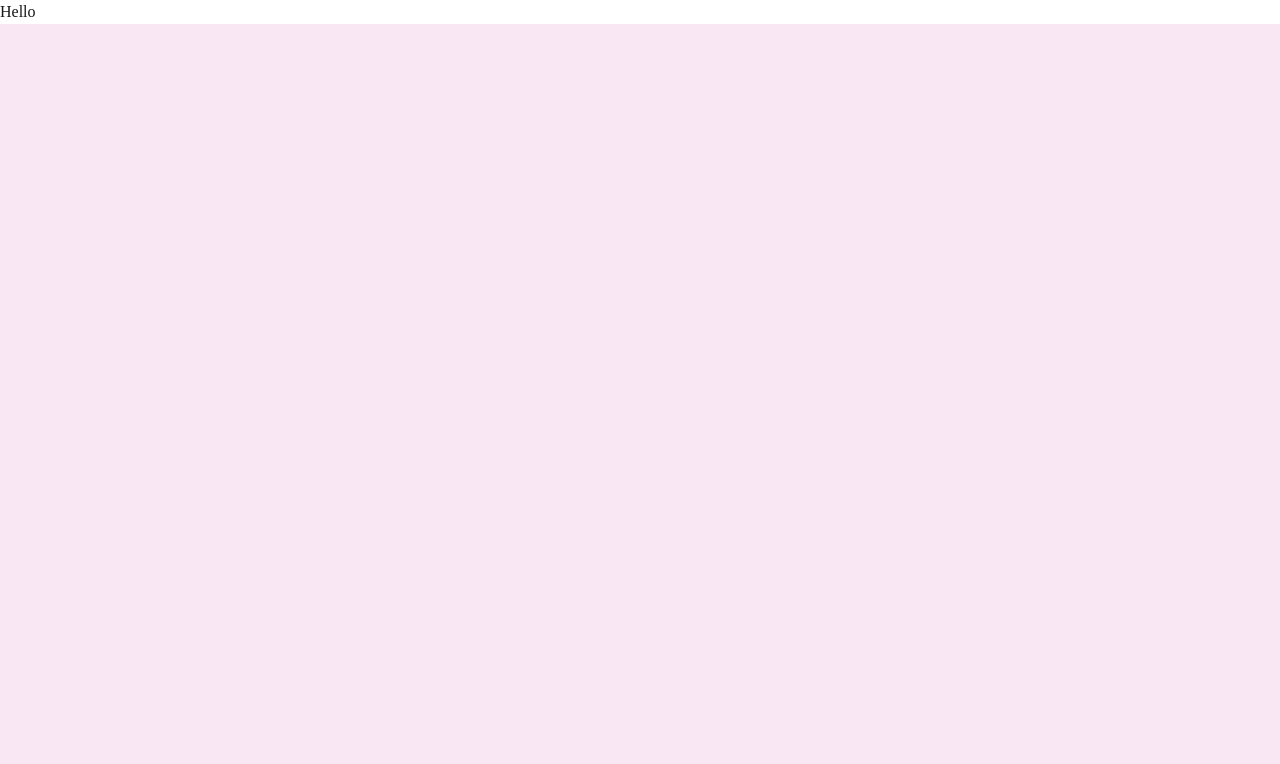
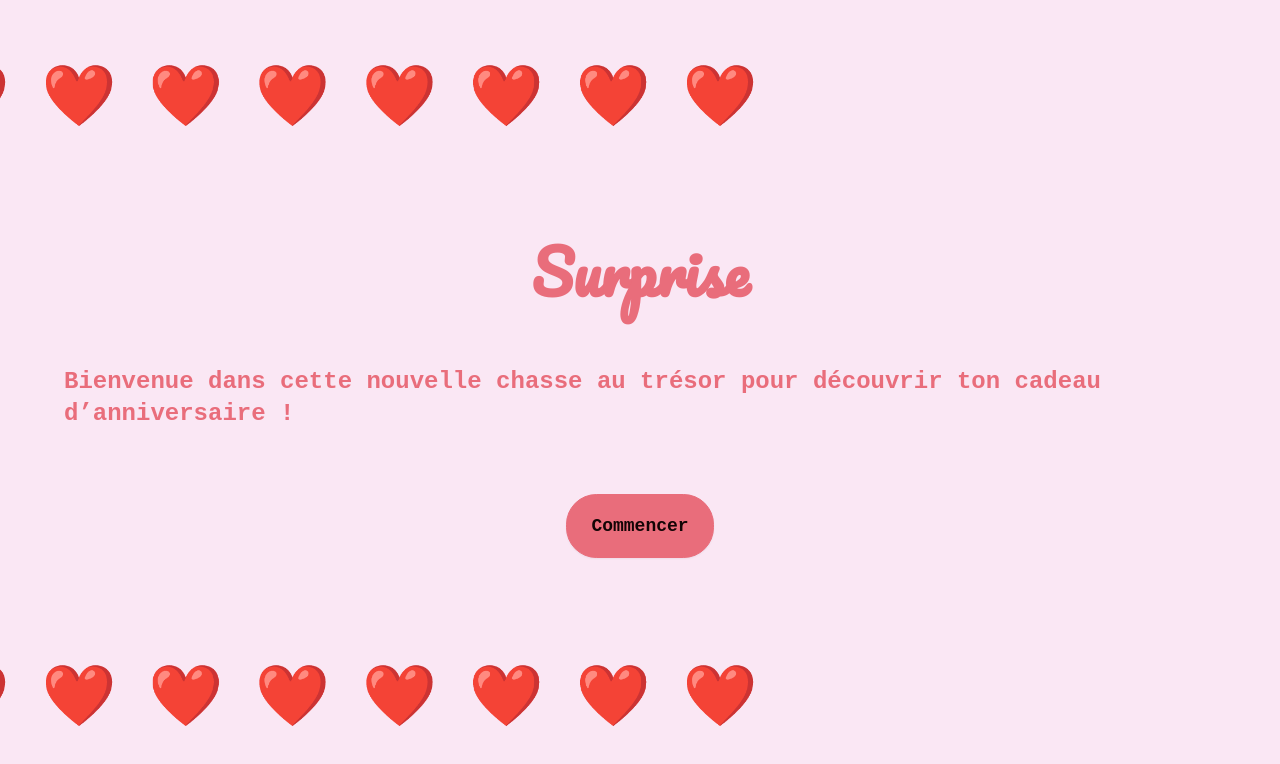
Before and after one commit to Fendry02/suprise-v2, a Next.js app: page / in a window 1280 px wide. Shown: the top 764 px of the page. Built offline with nearby package versions, Linux system fonts and the light colour scheme.

Commit message:
add landing page

```diff
--- /dev/null
+++ b/app/components/banner.tsx
@@ -0,0 +1,15 @@
+export default function Banner() {
+  return (
+    <div className="relative w-full h-[200px] overflow-hidden flex items-center">
+      <div className="absolute flex space-x-8 animate-marquee">
+        {Array(10)
+          .fill(null)
+          .map((_, index) => (
+            <span key={index} className="text-red-500 text-6xl">
+              ❤️
+            </span>
+          ))}
+      </div>
+    </div>
+  )
+}
--- a/app/globals.css
+++ b/app/globals.css
@@ -2,20 +2,6 @@
 @tailwind components;
 @tailwind utilities;
 
-:root {
-  --background: #ffffff;
-  --foreground: #171717;
+body {
+  font-family: ui-monospace, monospace;
 }
-
-@media (prefers-color-scheme: dark) {
-  :root {
-    --background: #0a0a0a;
-    --foreground: #ededed;
-  }
-}
-
-body {
-  color: var(--foreground);
-  background: var(--background);
-  font-family: Pacifico, cursive;
-}
--- a/app/layout.tsx
+++ b/app/layout.tsx
@@ -12,8 +12,16 @@ export default function RootLayout({
   children: React.ReactNode
 }>) {
   return (
-    <html lang="en" data-theme="cupcake">
-      <body>{children}</body>
+    <html lang="en" data-theme="valentine">
+      <head>
+        <link
+          href="https://fonts.googleapis.com/css2?family=Pacifico&display=swap"
+          rel="stylesheet"
+        />
+      </head>
+      <body>
+        <main className="min-h-screen">{children}</main>
+      </body>
     </html>
   )
 }
--- /dev/null
+++ b/app/nature/page.tsx
@@ -0,0 +1,3 @@
+export default function Nature() {
+  return <div>Nature</div>
+}
--- a/app/page.tsx
+++ b/app/page.tsx
@@ -1,3 +1,29 @@
+'use client'
+import { useRouter } from 'next/navigation'
+
+import Banner from './components/banner'
+
 export default function Home() {
-  return <main>Hello</main>
+  const router = useRouter()
+
+  const handleNavigation = () => {
+    router.push('/nature')
+  }
+
+  return (
+    <section className="min-h-screen flex flex-col items-center justify-between">
+      <Banner />
+      <div className="flex flex-col items-center justify-center gap-16 px-16">
+        <h1 className="text-6xl font-bold text-primary font-sans">Surprise</h1>
+        <p className="text-2xl font-bold text-primary">
+          Bienvenue dans cette nouvelle chasse au trésor pour découvrir ton
+          cadeau d’anniversaire !
+        </p>
+        <button className="btn btn-primary btn-lg" onClick={handleNavigation}>
+          Commencer
+        </button>
+      </div>
+      <Banner />
+    </section>
+  )
 }
--- a/app/styles/global.css
+++ b/app/styles/global.css
@@ -1,10 +1,7 @@
-@import url('https://fonts.googleapis.com/css2?family=Pacifico&display=swap');
-
 @tailwind base;
 @tailwind components;
 @tailwind utilities;
 
 body {
-  font-family: 'Pacifico', cursive;
   margin: 0 auto;
 }
--- a/package.json
+++ b/package.json
@@ -11,7 +11,6 @@
     "format:fix": "prettier --write --ignore-path .gitignore ."
   },
   "dependencies": {
-    "@tailwindcss/typography": "^0.5.15",
     "autoprefixer": "^10.4.20",
     "cssnano": "^7.0.6",
     "daisyui": "^4.12.23",
--- a/tailwind.config.ts
+++ b/tailwind.config.ts
@@ -1,16 +1,23 @@
 import type { Config } from 'tailwindcss'
 
 export default {
-  content: [
-    './pages/**/*.{js,ts,jsx,tsx,mdx}',
-    './components/**/*.{js,ts,jsx,tsx,mdx}',
-    './app/**/*.{js,ts,jsx,tsx,mdx}',
-  ],
+  content: ['./app/**/*.{js,ts,jsx,tsx,mdx}'],
   theme: {
     fontFamily: {
-      sans: ['Pacifico', 'cursive'],
+      sans: ['"Pacifico"', 'cursive'],
+    },
+    extend: {
+      keyframes: {
+        marquee: {
+          '0%': { transform: 'translateX(-100%)' },
+          '100%': { transform: 'translateX(100%)' },
+        },
+      },
+      animation: {
+        marquee: 'marquee 15s linear infinite',
+      },
     },
   },
-  plugins: [require('@tailwindcss/typography'), require('daisyui')],
+  plugins: [require('daisyui')],
   daisyui: { themes: ['valentine'] },
 } satisfies Config
```
